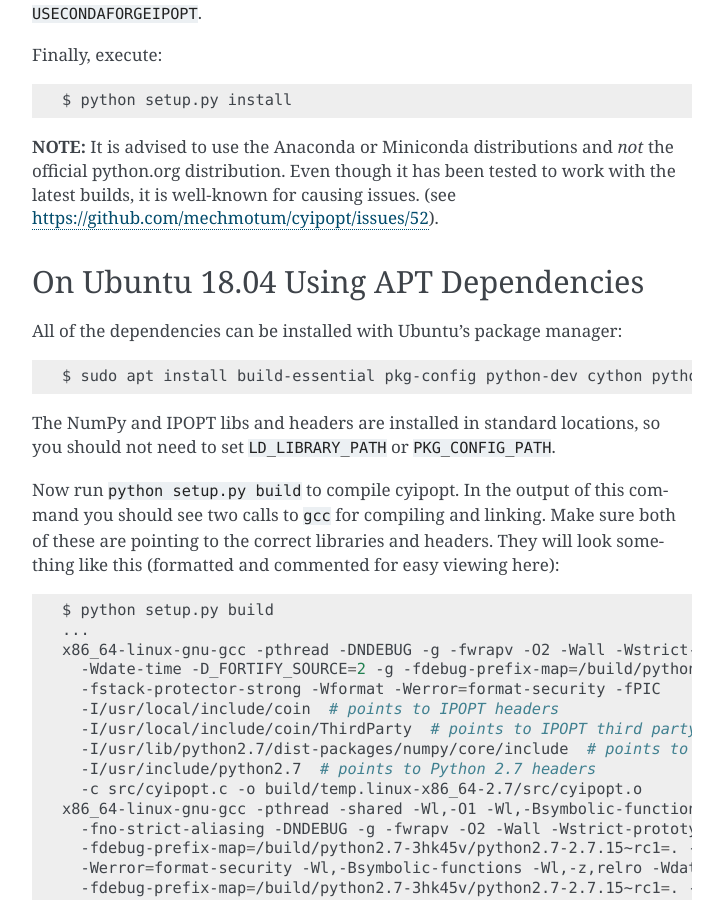
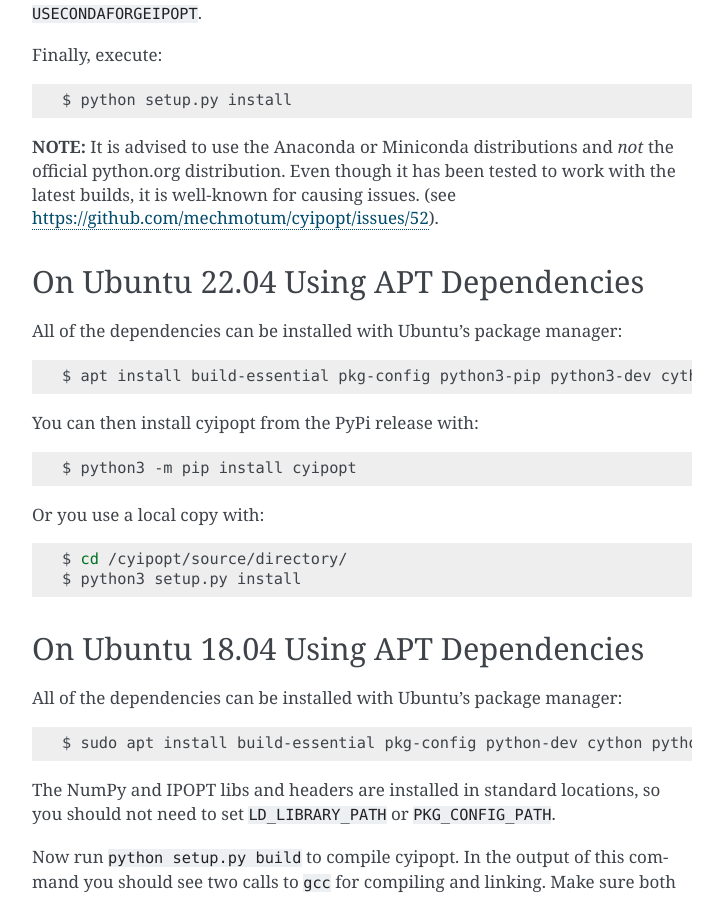
Before and after one commit to mechmotum/cyipopt, a Sphinx documentation site: the page built from docs/source/install.rst, in a window 1280 px wide and 900 px high, scrolled down 2142 px. Shown: the whole window, without its empty margins (388-1111 px from the left). Built offline with Sphinx 7.4.7, drawn with Linux system fonts in a browser that asks for light colours; some of the changed text lies outside the part shown.

Commit message:
Added Ubuntu 22.04 install instructions, fixes #166.

```diff
--- a/docs/source/install.rst
+++ b/docs/source/install.rst
@@ -107,6 +107,22 @@
 official python.org distribution. Even though it has been tested to work with the
 latest builds, it is well-known for causing issues. (see
 https://github.com/mechmotum/cyipopt/issues/52).
+
+On Ubuntu 22.04 Using APT Dependencies
+--------------------------------------
+
+All of the dependencies can be installed with Ubuntu's package manager::
+
+  $ apt install build-essential pkg-config python3-pip python3-dev cython3 python3-numpy coinor-libipopt1v5 coinor-libipopt-dev
+
+You can then install cyipopt from the PyPi release with::
+
+  $ python3 -m pip install cyipopt
+
+Or you use a local copy with::
+
+  $ cd /cyipopt/source/directory/
+  $ python3 setup.py install
 
 On Ubuntu 18.04 Using APT Dependencies
 --------------------------------------
```
